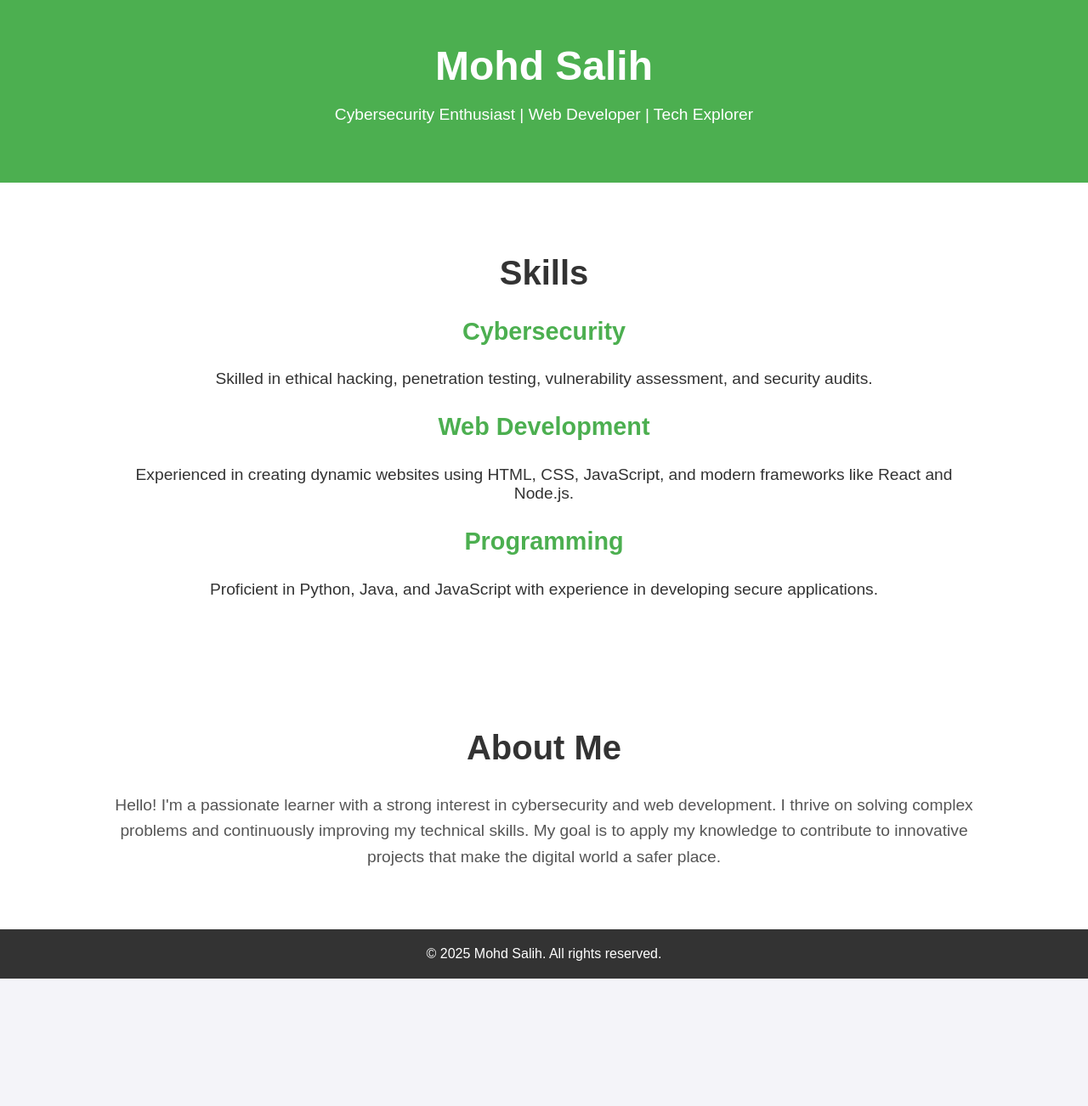
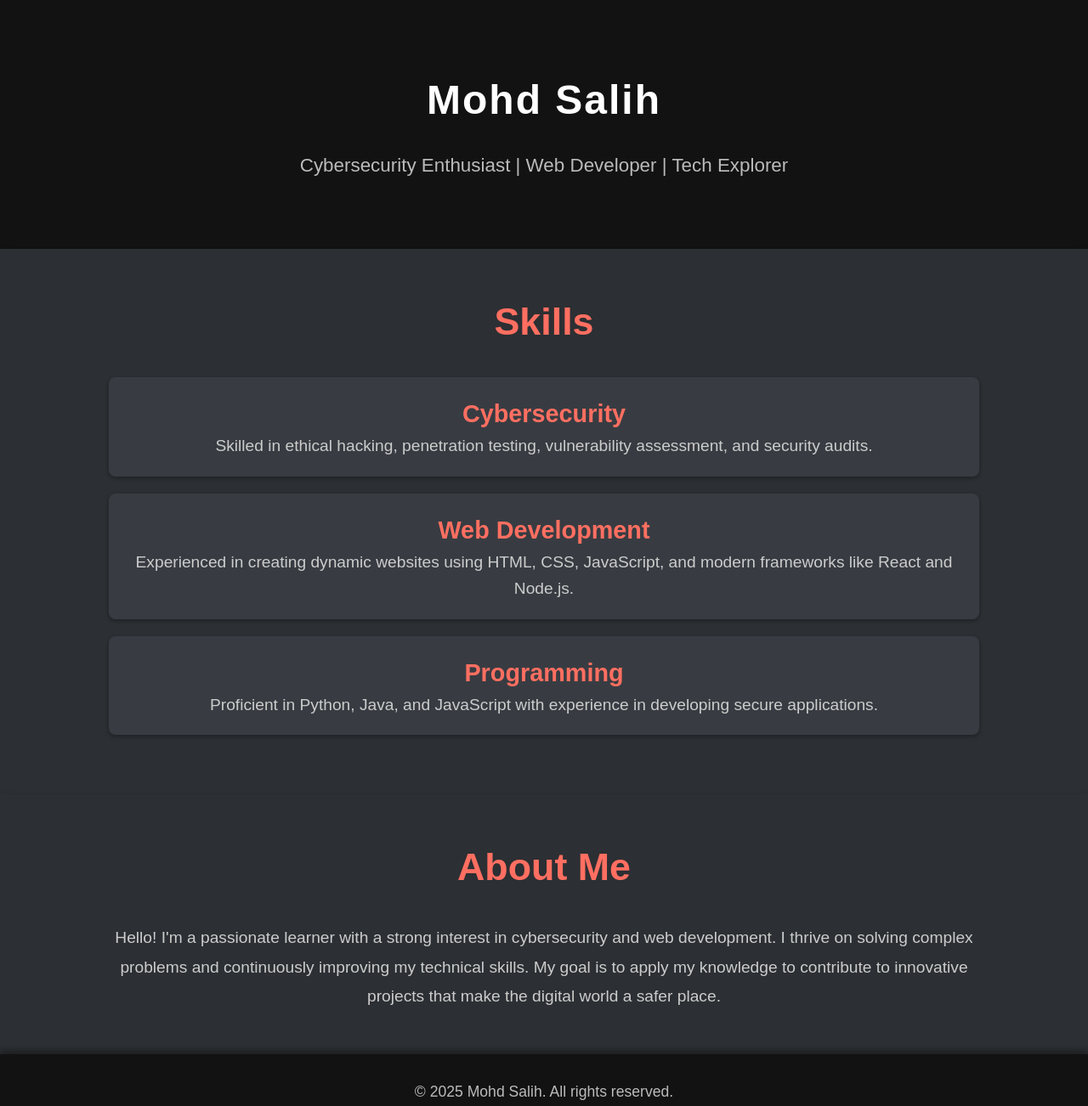
Before and after one commit to mohd-salih/Portfolio, a plain HTML site: page index.html in a window 1280 px wide. Shown: the whole page at 85% size. Before the commit the page ends 1152 px from the top, so only its background shows below. Drawn offline with Linux system fonts and the light colour scheme.

Commit message:
Update styles.css

```diff
--- a/styles.css
+++ b/styles.css
@@ -1,10 +1,15 @@
 /* General Styles */
+* {
+    margin: 0;
+    padding: 0;
+    box-sizing: border-box;
+}
+
 body {
     font-family: 'Arial', sans-serif;
-    background-color: #f4f4f9;
-    margin: 0;
-    padding: 0;
-    color: #333;
+    background-color: #1d1f21;
+    color: #dcdcdc;
+    line-height: 1.6;
 }
 
 .container {
@@ -14,72 +19,141 @@ body {
 
 /* Header */
 header {
-    background-color: #4CAF50;
-    color: white;
-    padding: 50px 0;
+    background-color: #121212;
+    color: #fff;
+    padding: 80px 0;
     text-align: center;
+    box-shadow: 0 4px 8px rgba(0, 0, 0, 0.4);
 }
 
 header h1 {
-    margin: 0;
     font-size: 3em;
+    letter-spacing: 2px;
+    margin-bottom: 20px;
 }
 
 header p {
-    font-size: 1.2em;
+    font-size: 1.4em;
+    color: #bbb;
 }
 
 /* Skills Section */
 .skills {
-    background-color: #fff;
+    background-color: #2c2f33;
     padding: 50px 0;
     text-align: center;
+    box-shadow: 0 4px 8px rgba(0, 0, 0, 0.4);
 }
 
 .skills h2 {
-    font-size: 2.5em;
+    font-size: 2.8em;
     margin-bottom: 30px;
+    color: #ff6f61;
 }
 
 .skill {
     margin: 20px 0;
+    padding: 20px;
+    background-color: #383c42;
+    border-radius: 8px;
+    box-shadow: 0 2px 5px rgba(0, 0, 0, 0.3);
+    transition: transform 0.3s ease, box-shadow 0.3s ease;
 }
 
 .skill h3 {
     font-size: 1.8em;
-    color: #4CAF50;
+    color: #ff6f61;
 }
 
 .skill p {
     font-size: 1.2em;
+    color: #ccc;
+}
+
+.skill:hover {
+    transform: translateY(-10px);
+    box-shadow: 0 6px 15px rgba(0, 0, 0, 0.6);
 }
 
 /* About Section */
 .about {
-    background-color: #fff;
+    background-color: #2c2f33;
     padding: 50px 0;
     text-align: center;
+    box-shadow: 0 4px 8px rgba(0, 0, 0, 0.4);
 }
 
 .about h2 {
-    font-size: 2.5em;
+    font-size: 2.8em;
     margin-bottom: 30px;
+    color: #ff6f61;
 }
 
 .about p {
     font-size: 1.2em;
-    line-height: 1.6;
-    color: #555;
+    line-height: 1.8;
+    color: #ccc;
 }
 
 /* Footer */
 footer {
-    background-color: #333;
-    color: white;
-    padding: 20px 0;
+    background-color: #121212;
+    color: #bbb;
+    padding: 30px 0;
     text-align: center;
+    box-shadow: 0 -4px 8px rgba(0, 0, 0, 0.4);
 }
 
 footer p {
     margin: 0;
+    font-size: 1.1em;
 }
+
+/* Media Queries for Responsiveness */
+@media (max-width: 768px) {
+    .container {
+        width: 90%;
+    }
+
+    header h1 {
+        font-size: 2.5em;
+    }
+
+    header p {
+        font-size: 1.2em;
+    }
+
+    .skills h2, .about h2 {
+        font-size: 2.5em;
+    }
+
+    .skill h3 {
+        font-size: 1.5em;
+    }
+
+    .about p {
+        font-size: 1.1em;
+    }
+}
+
+@media (max-width: 480px) {
+    header h1 {
+        font-size: 2em;
+    }
+
+    header p {
+        font-size: 1em;
+    }
+
+    .skills h2, .about h2 {
+        font-size: 2em;
+    }
+
+    .skill h3 {
+        font-size: 1.4em;
+    }
+
+    .about p {
+        font-size: 1em;
+    }
+}
```
